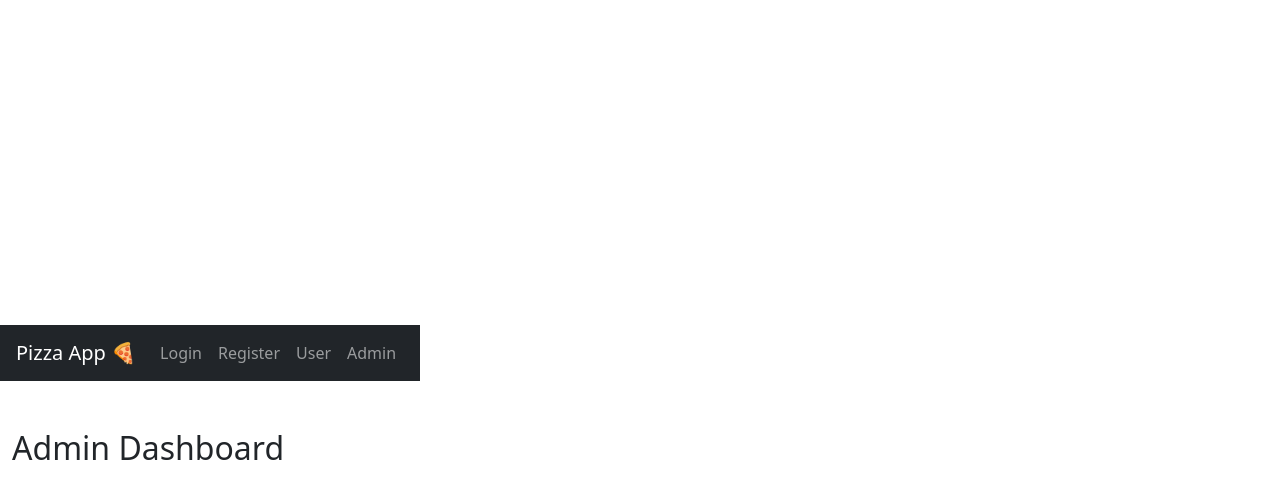
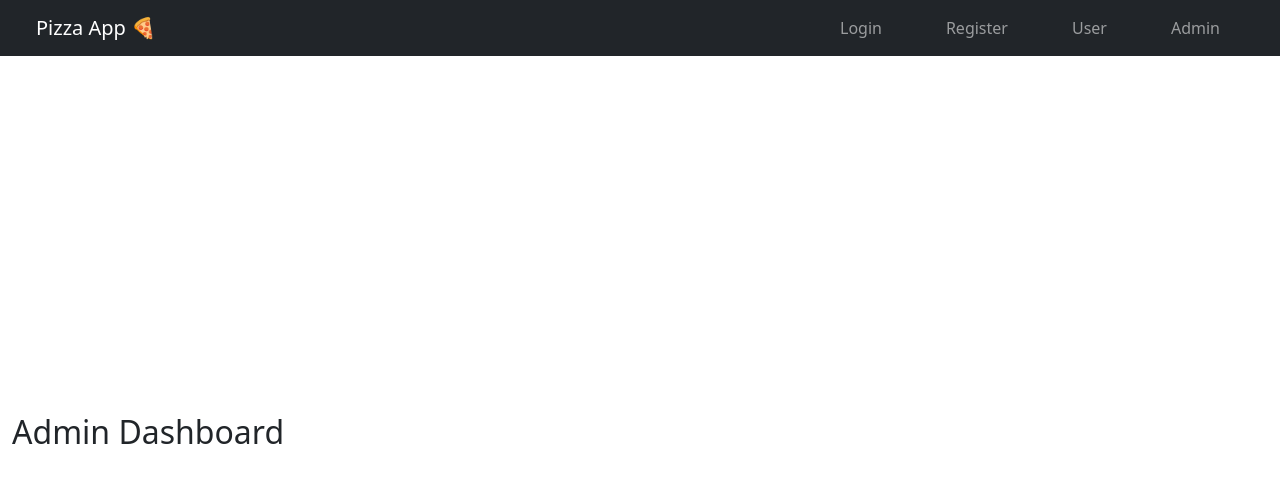
Before and after one commit to tanveewaikar/OIBSIP, a React (Vite) app in the folder frontend/: page /admin in a window 1280 px wide. Shown: the top 498 px of the page. Built offline with nearby package versions, Linux system fonts and the light colour scheme.

Commit message:
UI: Fixed full-width fixed navbar layout

```diff
--- a/frontend/package.json
+++ b/frontend/package.json
@@ -11,7 +11,8 @@
   },
   "dependencies": {
     "react": "^19.2.0",
-    "react-dom": "^19.2.0"
+    "react-dom": "^19.2.0",
+    "react-router-dom": "^6.30.3"
   },
   "devDependencies": {
     "@eslint/js": "^9.39.1",
--- a/frontend/src/components/NavBar.jsx
+++ b/frontend/src/components/NavBar.jsx
@@ -1,15 +1,17 @@
 import { Link } from "react-router-dom"
 export default function NavBar() {
   return (
-   <nav className="navbar navbar-expand-lg navbar-dark bg-dark px-3">
-      <Link className="navbar-brand" to="/">Pizza App 🍕</Link>
+   <nav className="navbar navbar-expand-lg navbar-dark bg-dark px-3 fixed-top ">
+    <div className="container-fluid">
+      <Link className="navbar-brand mx-2" to="/">Pizza App 🍕</Link>
 
-      <div className="navbar-nav">
-        <Link className="nav-link" to="/">Login</Link>
-        <Link className="nav-link" to="/register">Register</Link>
-        <Link className="nav-link" to="/user">User</Link>
-        <Link className="nav-link" to="/admin">Admin</Link>
+      <div className="navbar-nav ms-auto">
+        <Link className="nav-link mx-4" to="/">Login</Link>
+        <Link className="nav-link mx-4" to="/register">Register</Link>
+        <Link className="nav-link mx-4" to="/user">User</Link>
+        <Link className="nav-link mx-4" to="/admin">Admin</Link>
       </div>
+    </div>
     </nav>
   )
 }
--- a/frontend/src/pages/AdminDashboard.jsx
+++ b/frontend/src/pages/AdminDashboard.jsx
@@ -1,7 +1,7 @@
 
 export default function AdminDashboard() {
   return (
-    <div className="container mt-5">
+    <div className="container mt-5 pt-4">
       <h2>Admin Dashboard</h2>
     </div>
   )
--- a/frontend/src/pages/Login.jsx
+++ b/frontend/src/pages/Login.jsx
@@ -1,7 +1,7 @@
 
 export default function login() {
   return (
-    <div className="container mt-5">
+    <div className="container mt-5 pt-4">
       <h2>Login Page</h2>
     </div>
   )
--- a/frontend/src/pages/Register.jsx
+++ b/frontend/src/pages/Register.jsx
@@ -1,7 +1,7 @@
 
 export default function Register() {
   return (
-    <div className="container mt-5">
+    <div className="container mt-5 pt-4">
       <h2>Registration page</h2>
     </div>
   )
--- a/frontend/src/pages/UserDashboard.jsx
+++ b/frontend/src/pages/UserDashboard.jsx
@@ -1,7 +1,7 @@
 
 export default function UserDashboard() {
   return (
-    <div className="container mt-5">
+    <div className="container mt-5 pt-4">
       <h2>User Dashboard</h2>
     </div>
   )
```
Also changed, not shown: 1 other file (tests, documents, lock files or other folders).
